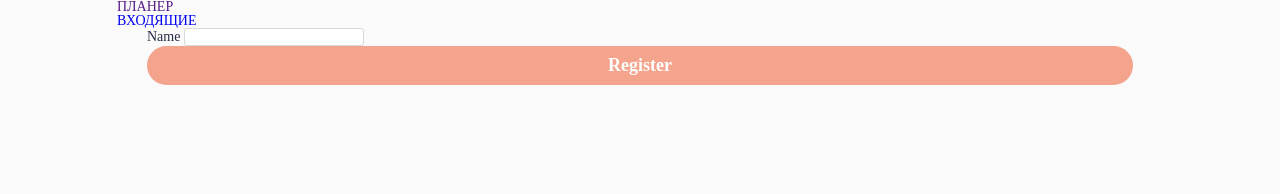
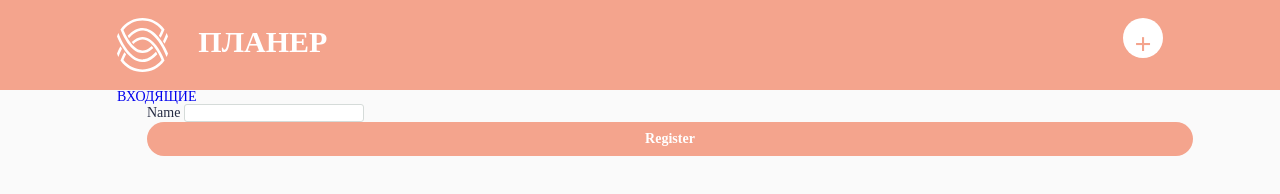
Before and after one commit to sssheina/ITGirl-Project-JS, a plain HTML site: page index.html in a window 1280 px wide. Drawn offline with Linux system fonts and the light colour scheme.

Commit message:
хедер

```diff
--- a/assets/sass/buttons.scss
+++ b/assets/sass/buttons.scss
@@ -1,7 +1,7 @@
 .btn{
     width: 100%;
     padding: 9px 10px;
-    font-size: 18px;
+    // font-size: 18px;
     font-weight: 600;
     border: 0px;
     background:  #F4A48D;
--- a/assets/sass/container.scss
+++ b/assets/sass/container.scss
@@ -1,5 +1,5 @@
 ._container {
-    max-width: 1046px;
+    width: 1046px;
     padding: 0px 15px;
     margin: 0px auto;
     box-sizing: content-box;
--- /dev/null
+++ b/assets/sass/footer.scss
@@ -0,0 +1,4 @@
+footer {
+    width: 100%;
+    background-color: #F4A48D;
+}
--- /dev/null
+++ b/assets/sass/header.scss
@@ -0,0 +1,33 @@
+.header {
+    display: flex;
+    align-items: center;
+    width: 100%;
+    height: 90px;
+    background-color: #F4A48D;
+}
+.header__logopic {
+    height: 54px;
+    margin-right: 1em;
+    vertical-align: middle;
+}
+
+.header__container {
+    display: flex;
+    flex-direction: row;
+    justify-content: space-between
+}
+.header__logo {
+    font-size: 30px;
+    font-weight: 800;
+    color: rgba(255, 255, 255, 1);
+    ;
+}
+.header__button {
+    height: 40px;
+    width: 40px;
+    background-color: white;
+    color:#F4A48D;
+    font-size: 30px;
+    font-weight: 600;
+    vertical-align: middle;
+}
--- a/assets/sass/style.sass
+++ b/assets/sass/style.sass
@@ -4,3 +4,5 @@
 @import "buttons.scss"
 @import "container.scss"
 @import "inputs.scss"
+@import "header.scss"
+@import "footer.scss"
--- a/index.html
+++ b/index.html
@@ -18,9 +18,13 @@
 
       <header class="header">
         <div class="header__container _container">
-          <a href="" class="header__logo">ПЛАНЕР</a>
+          <a href="" class="header__logo"><img class="header__logopic" src="./assets/images/logo_white.svg" alt="logo">ПЛАНЕР</a>
           <nav class="header__menu menu">
             <ul class="menu__list"></ul>
+            <button class="header__button btn">
+
+              &plus;
+             </button>
           </nav>
         </div>
       </header>
```
Also changed, not shown: assets/styles/style.css, 1 other file.
